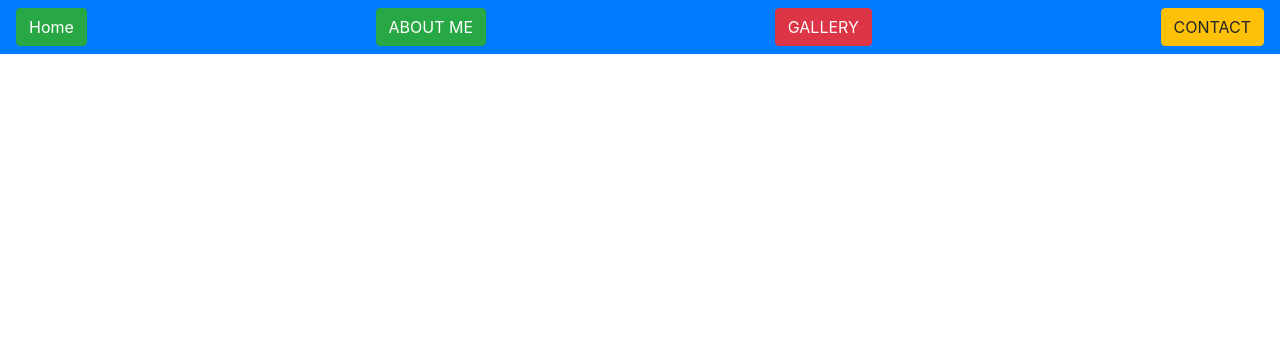
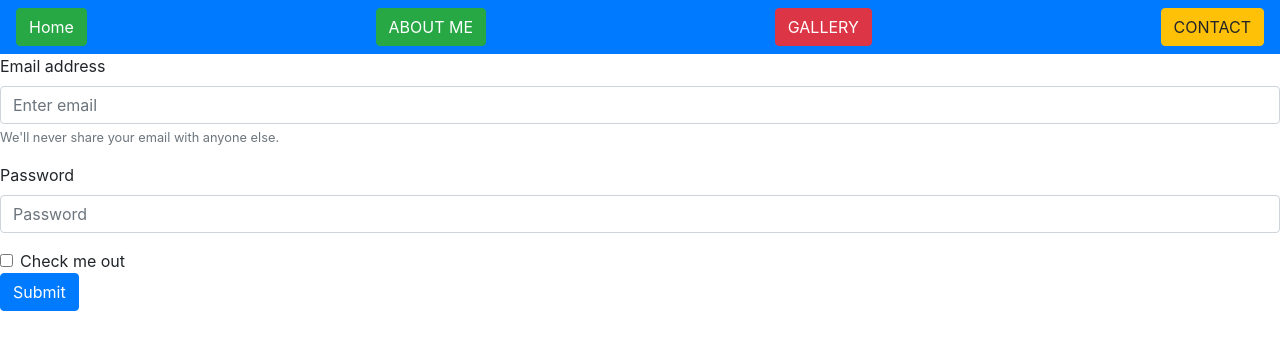
Before and after one commit to DawidBlonski/az_app, a Flask app: page /contact in a window 1280 px wide. Shown: the top 350 px of the page. Run offline with Flask 2, Linux system fonts and the light colour scheme; some libraries are stand-ins or nearby versions.

Commit message:
add temp

```diff
--- a/templates/base.html
+++ b/templates/base.html
@@ -6,6 +6,7 @@
 
         <link rel="stylesheet" href="https://maxcdn.bootstrapcdn.com/bootstrap/4.0.0/css/bootstrap.min.css"
               integrity="sha384-Gn5384xqQ1aoWXA+058RXPxPg6fy4IWvTNh0E263XmFcJlSAwiGgFAW/dAiS6JXm" crossorigin="anonymous">
+
         <title>{% block title %}{% endblock %} - My Webpage</title>
     {% endblock %}
 </head>
--- a/templates/contact.html
+++ b/templates/contact.html
@@ -1,5 +1,20 @@
 {% extends "base.html" %}
 
 {% block content %}
-
+    <form>
+        <div class="form-group">
+            <label for="exampleInputEmail1">Email address</label>
+            <input type="email" class="form-control" id="exampleInputEmail1" aria-describedby="emailHelp" placeholder="Enter email">
+            <small id="emailHelp" class="form-text text-muted">We'll never share your email with anyone else.</small>
+        </div>
+        <div class="form-group">
+            <label for="exampleInputPassword1">Password</label>
+            <input type="password" class="form-control" id="exampleInputPassword1" placeholder="Password">
+        </div>
+        <div class="form-check">
+            <input type="checkbox" class="form-check-input" id="exampleCheck1">
+            <label class="form-check-label" for="exampleCheck1">Check me out</label>
+        </div>
+        <button type="submit" class="btn btn-primary">Submit</button>
+    </form>
 {% endblock %}
```
Also changed, not shown: templates/gallery.html (+29 -1 lines).
